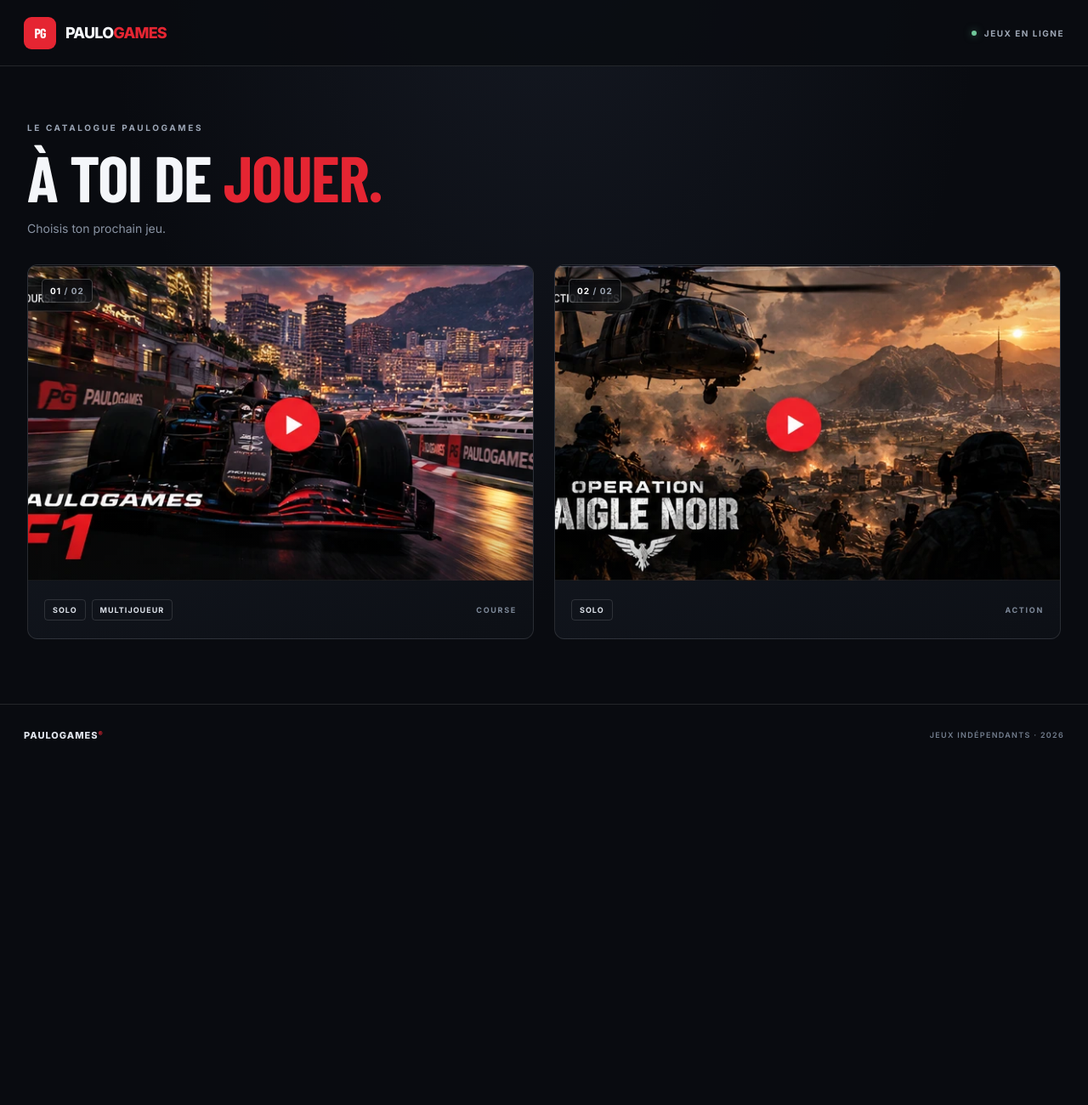
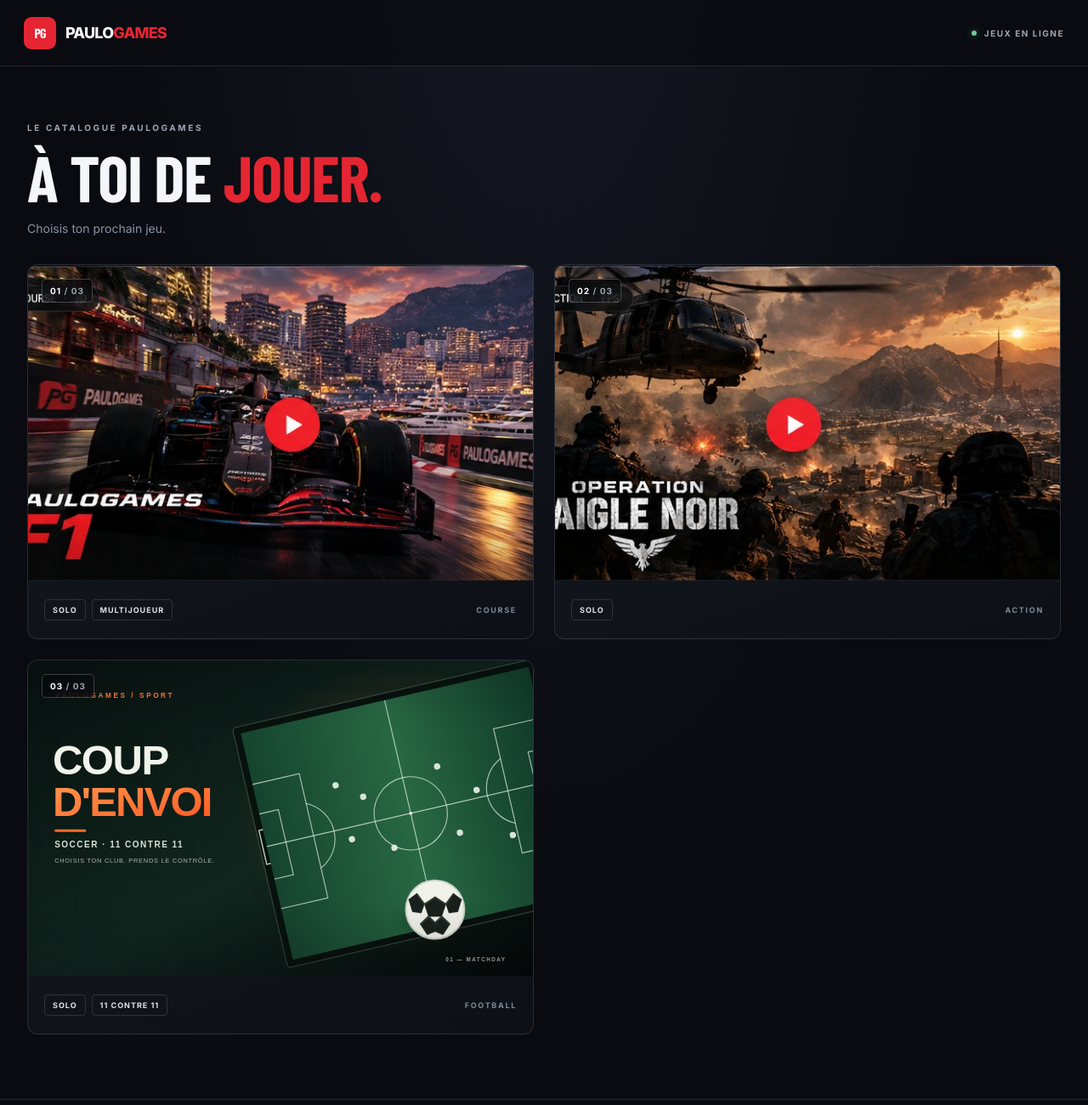
Before and after one commit to paueym-lgtm/Paulogames-homepage, a plain HTML site: page index.html in a window 1280 px wide. Shown: the top 1300 px of the page at 85% size. Before the commit the page ends 900 px from the top, so only its background shows below. Drawn offline with nearby package versions, Linux system fonts and the light colour scheme; a web font is replaced by a local one.

Commit message:
Add Coup d'envoi to game catalogue

```diff
--- a/index.html
+++ b/index.html
@@ -30,7 +30,7 @@
       <article class="game-card game-card-f1">
         <a class="game-image-link" id="f1-card-link" href="https://paueym-lgtm.github.io/Formule-1/" aria-label="Lancer Paulogames F1">
           <img class="game-image" src="assets/paulogames-f1-cover.webp" alt="Visuel de Paulogames F1" fetchpriority="high">
-          <span class="card-corner" aria-hidden="true">01 <span> / 02</span></span>
+          <span class="card-corner" aria-hidden="true">01 <span> / 03</span></span>
           <span class="card-open" aria-hidden="true"><svg viewBox="0 0 24 24" fill="none"><path d="M5 12h13M12 6l6 6-6 6" stroke="currentColor" stroke-width="1.8" stroke-linecap="round" stroke-linejoin="round"/></svg></span>
         </a>
         <div class="card-meta">
@@ -42,12 +42,24 @@
       <article class="game-card game-card-operation">
         <a class="game-image-link" href="https://paueym-lgtm.github.io/operation-aigle-noir/" aria-label="Lancer Opération Aigle Noir">
           <img class="game-image" src="assets/operation-aigle-noir-cover.webp" alt="Visuel d’Opération Aigle Noir" loading="eager">
-          <span class="card-corner" aria-hidden="true">02 <span> / 02</span></span>
+          <span class="card-corner" aria-hidden="true">02 <span> / 03</span></span>
           <span class="card-open" aria-hidden="true"><svg viewBox="0 0 24 24" fill="none"><path d="M5 12h13M12 6l6 6-6 6" stroke="currentColor" stroke-width="1.8" stroke-linecap="round" stroke-linejoin="round"/></svg></span>
         </a>
         <div class="card-meta">
           <div class="mode-list" aria-label="Mode de jeu"><span>SOLO</span></div>
           <span class="card-index">ACTION</span>
+        </div>
+      </article>
+
+      <article class="game-card game-card-soccer">
+        <a class="game-image-link" href="Coup-d-envoi/" aria-label="Lancer Coup d'envoi">
+          <img class="game-image" src="assets/coup-d-envoi-cover.svg" alt="Visuel de Coup d’envoi" loading="eager">
+          <span class="card-corner" aria-hidden="true">03 <span> / 03</span></span>
+          <span class="card-open" aria-hidden="true"><svg viewBox="0 0 24 24" fill="none"><path d="M5 12h13M12 6l6 6-6 6" stroke="currentColor" stroke-width="1.8" stroke-linecap="round" stroke-linejoin="round"/></svg></span>
+        </a>
+        <div class="card-meta">
+          <div class="mode-list" aria-label="Mode de jeu"><span>SOLO</span><span>11 CONTRE 11</span></div>
+          <span class="card-index">FOOTBALL</span>
         </div>
       </article>
     </section>
```
